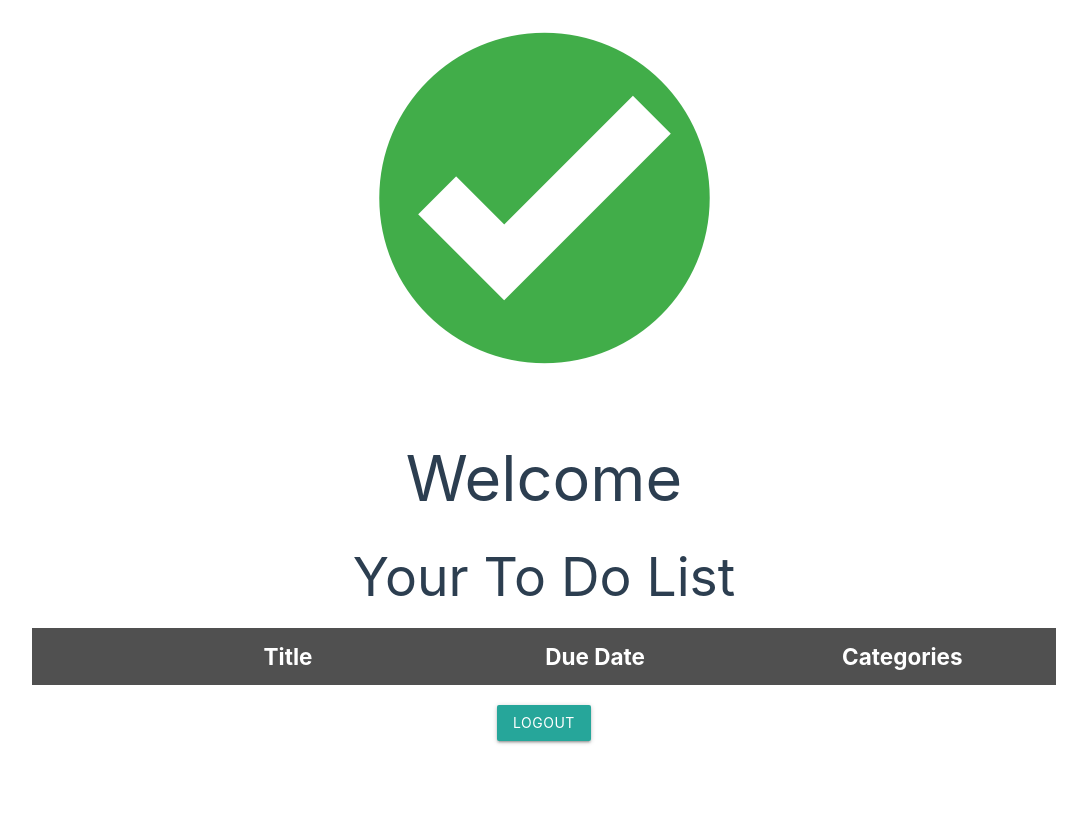
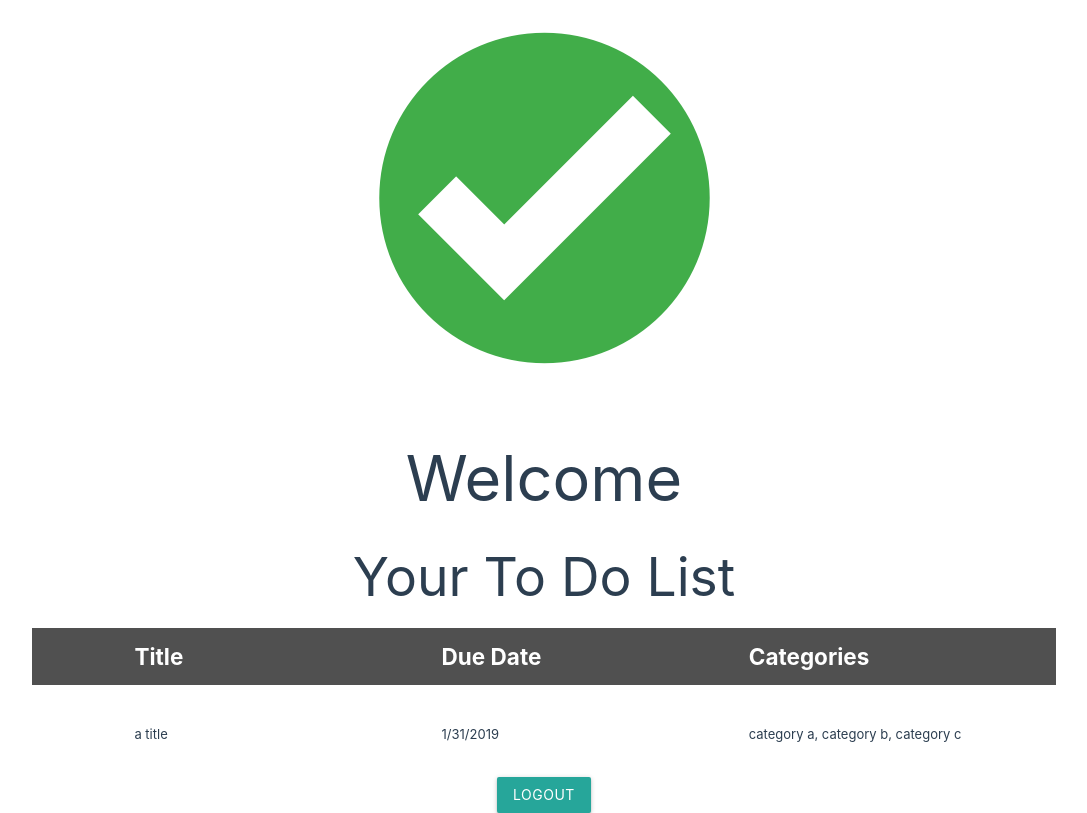
Before and after one commit to mikennel/firebase-Proof-of-Concept, a Vue app: page /#/home in a window 1280 px wide. Shown: the whole page, without its empty margins (96-1183 px from the left). Built offline with nearby package versions, Linux system fonts and the light colour scheme; no server answers; sample sign-in values are in the browser's storage.

Commit message:
listItem.vue created so as to call dynamically the appropriate number of toDo items for the user

```diff
--- a/src/App.vue
+++ b/src/App.vue
@@ -9,6 +9,7 @@
 #mainContainer {
   text-align: center;
   color: #2c3e50;
+  min-width: 480px;
 }
 .entryInfo{
     margin: auto;
--- /dev/null
+++ b/src/components/listItem.vue
@@ -0,0 +1,24 @@
+<template>
+    <div class="listRow">
+    <div class="listSection toDo-checkbox">
+        <input type="checkbox">
+    </div>
+    <div class="listSection toDo-title">
+        <p>a title</p>
+    </div>
+    <div class="listSection toDo-dueDate">
+        <p>1/31/2019</p>
+    </div>
+    <div class="listSection toDo-categories">
+        <p>category a, category b, category c</p>
+    </div>
+    </div>
+</template>
+
+<script>
+export default {
+  name: "listItem",
+  props: {
+  }
+};
+</script>
--- a/src/components/toDoList.vue
+++ b/src/components/toDoList.vue
@@ -15,13 +15,19 @@
           <p>Categories</p>
         </div>
       </div>
+      <listItem />
     </div>
   </div>
 </template>
 
 <script>
+import listItem from "@/components/listItem.vue"
+
 export default {
   name: "toDoList",
+  components: {
+    listItem
+  },
   props: {
     title: String,
     welcome: String
@@ -34,6 +40,7 @@ export default {
   #listContainer{
     display: grid;
     grid-template-columns: 100%;
+    text-align: left;
   }
 
   #listHeaders, .listRow{
@@ -43,7 +50,6 @@ export default {
 
   #listHeaders{
     background-color: rgb(80, 80, 80);
-    text-align: center;
     color: white;
   }
 
```
